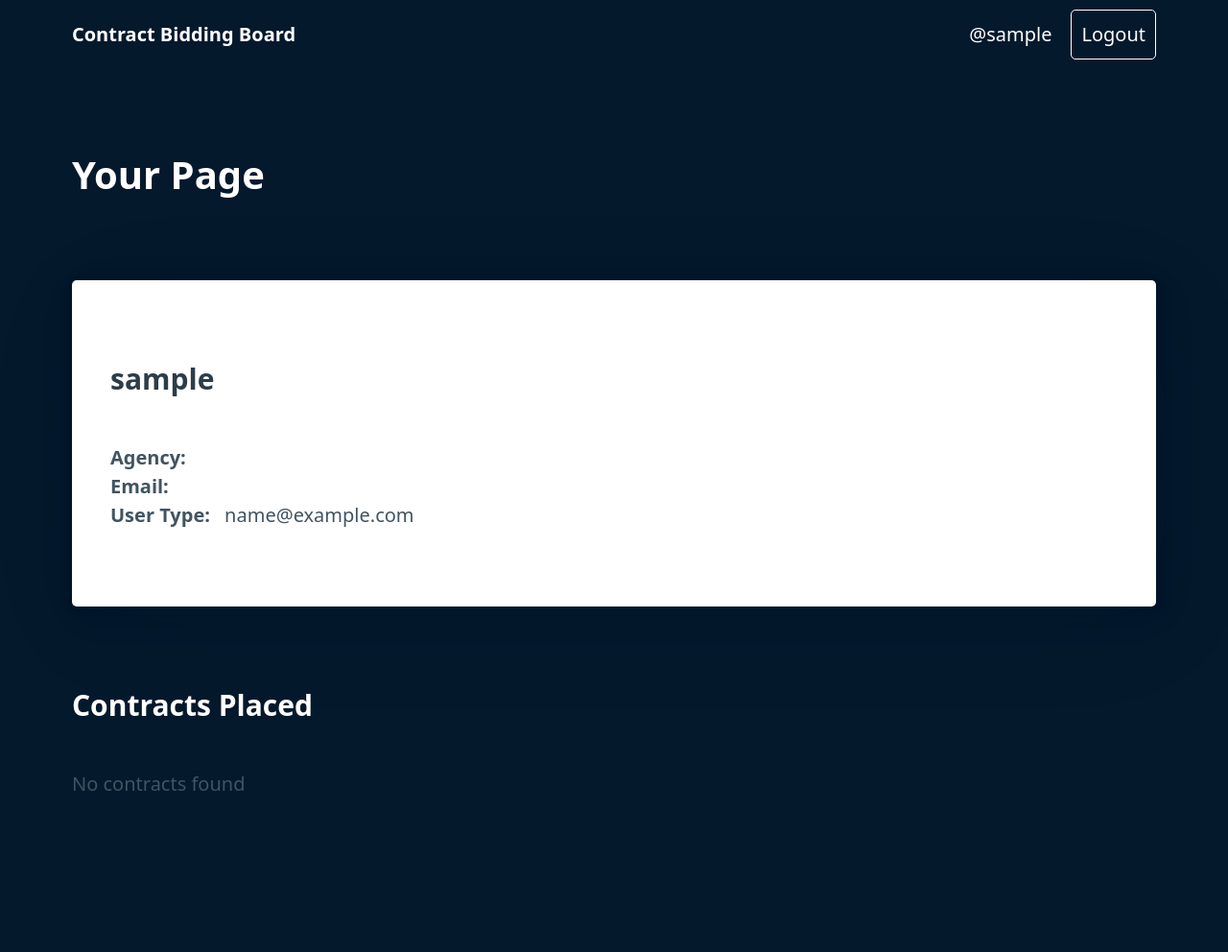
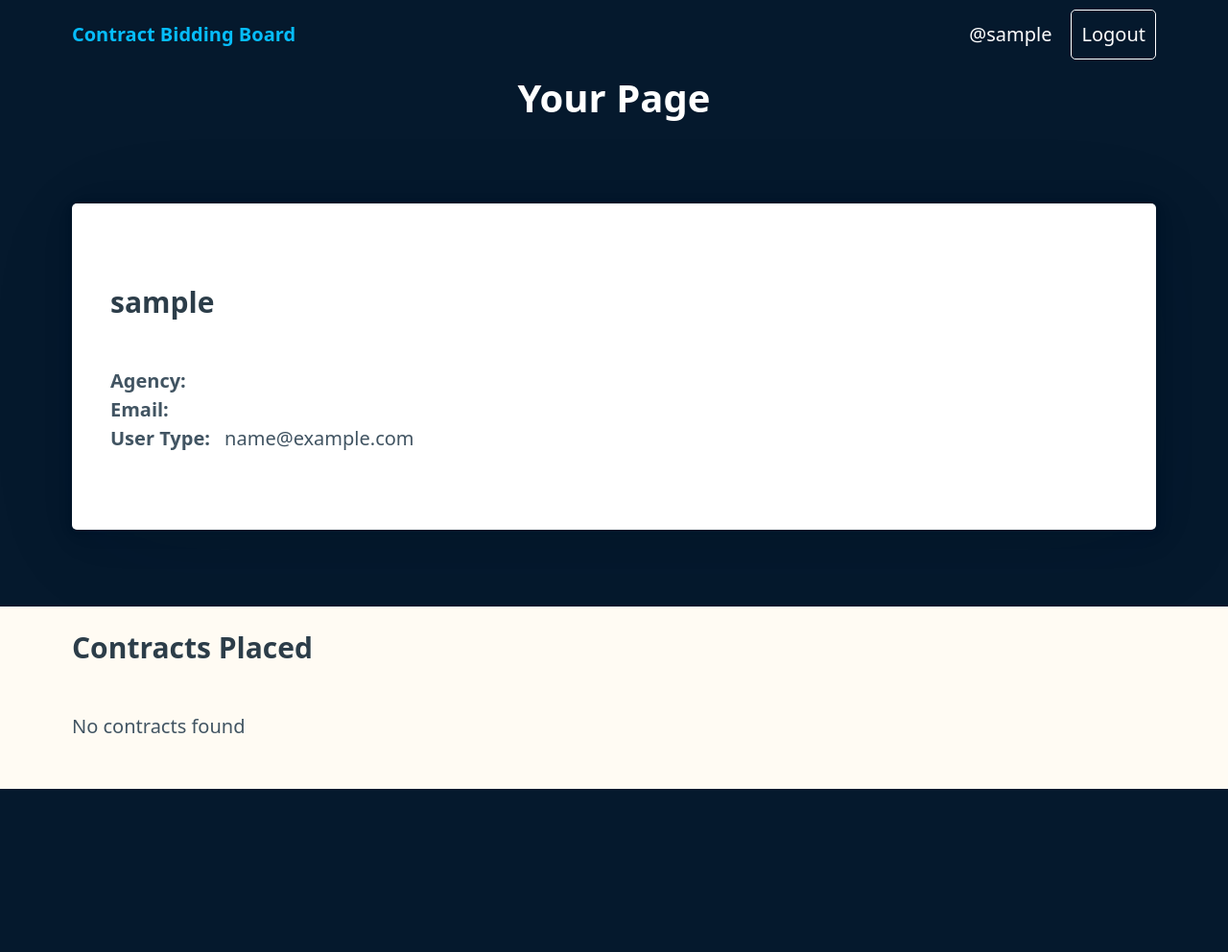
Before and after one commit to mrhaffner/job_bidding_board, a Django app: page /user in a window 1280 px wide. Shown: the whole page at 96% size. After the commit the page ends 822 px from the top, so only its background shows below. Run offline with Django 4.2, Linux system fonts and the light colour scheme; the visitor is signed in with stand-in values (Sample User, id 1); data that the repository does not hold is empty; parts of the project's set-up code (start-up, migrations or seed data) failed here and were passed over.

Commit message:
update colors / layout

```diff
--- a/contract_board/board/static/style.css
+++ b/contract_board/board/static/style.css
@@ -11,9 +11,9 @@
   --muted-color: hsl(205deg, 10%, 50%);
   --muted-border-color: hsl(205deg, 20%, 94%);
   --primary: rgb(3, 239, 98);
-  --primary-hover: hsl(195deg, 90%, 32%);
-  --primary-focus: rgba(16, 149, 193, 0.125);
-  --primary-inverse: #fff;
+  --primary-hover: #65ff8f;
+  --primary-focus: #65ff8f;
+  --primary-inverse: #000000;
   --secondary: #fff;
   --secondary-hover: hsl(205deg, 20%, 32%);
   --secondary-focus: rgba(89, 107, 120, 0.125);
@@ -144,3 +144,31 @@
 .text-center {
   text-align: center;
 }
+
+.purple-bg {
+  background-color: #7933ff;
+}
+
+.beige-bg {
+  background-color: #fffbf3;
+}
+
+.pad-section {
+  padding: 20px 0 50px 0;
+}
+
+.logo-blue {
+  color: #06bdfc;
+}
+
+.logo-blue:hover,
+.logo-blue:focus {
+  background-color: rgb(0, 155, 216);
+}
+
+.right {
+  display: flex;
+  justify-content: flex-end;
+  margin-left: auto;
+  margin-right: 0;
+}
--- a/contract_board/board/templates/base.html
+++ b/contract_board/board/templates/base.html
@@ -12,7 +12,7 @@
       <nav>
         <ul>
           <li>
-            <a href="{% url 'home' %}" class="secondary">
+            <a href="{% url 'home' %}" class="logo-blue">
               <strong>Contract Bidding Board</strong>
             </a>
           </li>
@@ -27,8 +27,6 @@
         </ul>
       </nav>
     </div>
-    <main>
-      <div class="container">{% block content %} {% endblock %}</div>
-    </main>
+      {% block content %} {% endblock %}
   </body>
 </html>
--- a/contract_board/board/templates/board/bid_form.html
+++ b/contract_board/board/templates/board/bid_form.html
@@ -1,5 +1,6 @@
 {% extends 'base.html' %}
 {% block content %}
+<div class="container">
   <article>
     <form action="" method="post">
       <h3>Place a New Bid</h3>
@@ -7,4 +8,5 @@
       <input type="submit" value="Submit" id="submit" />
     </form>
   </article>
+</div>
 {% endblock %}
--- a/contract_board/board/templates/board/contract_form.html
+++ b/contract_board/board/templates/board/contract_form.html
@@ -1,5 +1,6 @@
 {% extends 'base.html' %}
 {% block content %}
+<div class="container">
   <article>
     <form action="" method="post">
       <h3>Place a New Contract</h3>
@@ -7,4 +8,5 @@
       <input type="submit" value="Submit" id="submit" />
     </form>
   </article>
+</div>
 {% endblock %}
--- a/contract_board/board/templates/board/contract_list.html
+++ b/contract_board/board/templates/board/contract_list.html
@@ -1,9 +1,12 @@
 {% extends 'base.html' %}
 {% block content %}
+<div class="container">
   <h1 class="text-center">The Contract Board</h1>
   {% if user.type == 'CONTRACTEE' %}
   <section>
+    <div class="right">
     <a href="{% url 'create_contract' %}" role="button">Create New Contract</a>
+    </div>
   </section>
   {% endif %}
   <section class="card-grid">
@@ -38,5 +41,5 @@
       {% endfor %}
     {% endif %}
   </section>
+</div>
 {% endblock %}
-s
--- a/contract_board/board/templates/user/user.html
+++ b/contract_board/board/templates/user/user.html
@@ -1,6 +1,9 @@
 {% extends 'base.html' %}
 {% block content %}
-  <h1>Your Page</h1>
+<section class="container">
+  <div class="text-center">
+    <h1>Your Page</h1>
+  </div>
   <article>
     <h3>{{ user.username }}</h3>
     <div class="h-stack">
@@ -14,12 +17,16 @@
       <div>{{ user.type|lower }}</div>
     </div>
   </article>
-  <section>
-    {% if user.type == 'CONTRACTOR' %}
-      <h3 style="color: white;">Contracts Bid On</h3>
-    {% else %}
-      <h3 style="color: white;">Contracts Placed</h3>
-    {% endif %}
+</section>
+<section class="beige-bg pad-section">
+  <div class="container">
+    <h3>
+      {% if user.type == 'CONTRACTOR' %}
+        Contracts Bid On
+      {% else %}
+        Contracts Placed
+      {% endif %}
+    </h3>
     {% if contracts|length == 0 %}
       <div>No contracts found</div>
     {% else %}
@@ -52,5 +59,6 @@
         {% endfor %}
       </div>
     {% endif %}
-  </section>
+  </div>
+</section>
 {% endblock %}
```
Also changed, not shown: contract_board/board/templates/board/contract_detail.html (+10 -3 lines).
